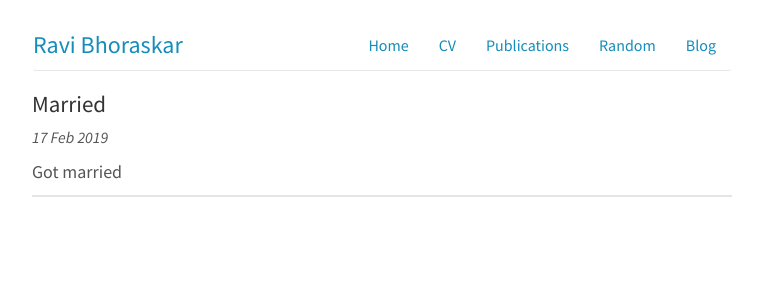
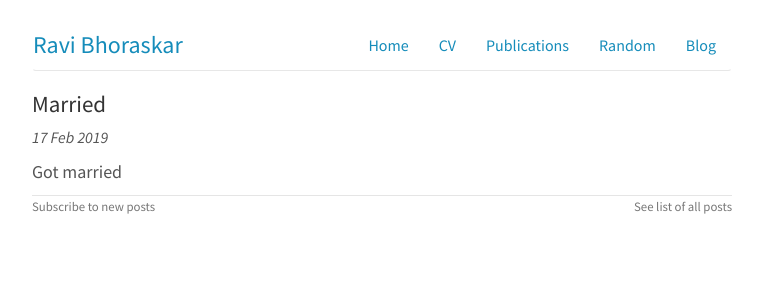
Before and after one commit to ravibhoraskar/ravibhoraskar.github.io, a Jekyll site: the page built from _posts/2019-2-17-married.md, in a window 1280 px wide. Shown: the top 300 px of the page, without its empty margins (258-1021 px from the left). Built offline with Jekyll 4.4.1, drawn with Linux system fonts in a browser that asks for light colours.

Commit message:
Subscribe

```diff
--- a/_layouts/post.html
+++ b/_layouts/post.html
@@ -4,5 +4,21 @@
 <p class="meta">{{ page.date | date_to_string }}</p>
 
 <div class="post">
-{{ content }}
+    {{ content }}
 </div>
+<div class="footer">
+    <table width=100%>
+        <tr>
+            <td>
+                <p align="left">
+                    <a href="#" onclick="showMailchimpPopup()">Subscribe to new posts</a>
+                </p>
+            </td>
+            <td>
+                <p align="right">
+                    <a href="{{ site.base }}/blog/all.html">See list of all posts</a>
+                </p>
+            </td>
+        </tr>
+    </table>
+</div>
--- a/blog/index.html
+++ b/blog/index.html
@@ -4,11 +4,11 @@
 <table class="table" width = 100%>
     <tr>
         <td>
-            <a href="#" onclick="showMailchimpPopup()">Subscribe</a>
+            <a href="#" onclick="showMailchimpPopup()">Subscribe to new posts</a>
         </td>
         <td>
             <p align="right">
-            <a href="all.html">Click here to see list of all blog posts</a></p>
+            <a href="all.html">See list of all posts</a></p>
         </td>
     </tr>
 </table>
--- a/css/group.css
+++ b/css/group.css
@@ -22,9 +22,7 @@
 
 /* Custom page footer */
 .footer {
-  padding-top: 19px;
   color: #777;
-  border-top: 1px solid #e5e5e5;
   text-align: center;
   font-size: 0.8em;
 }
```
